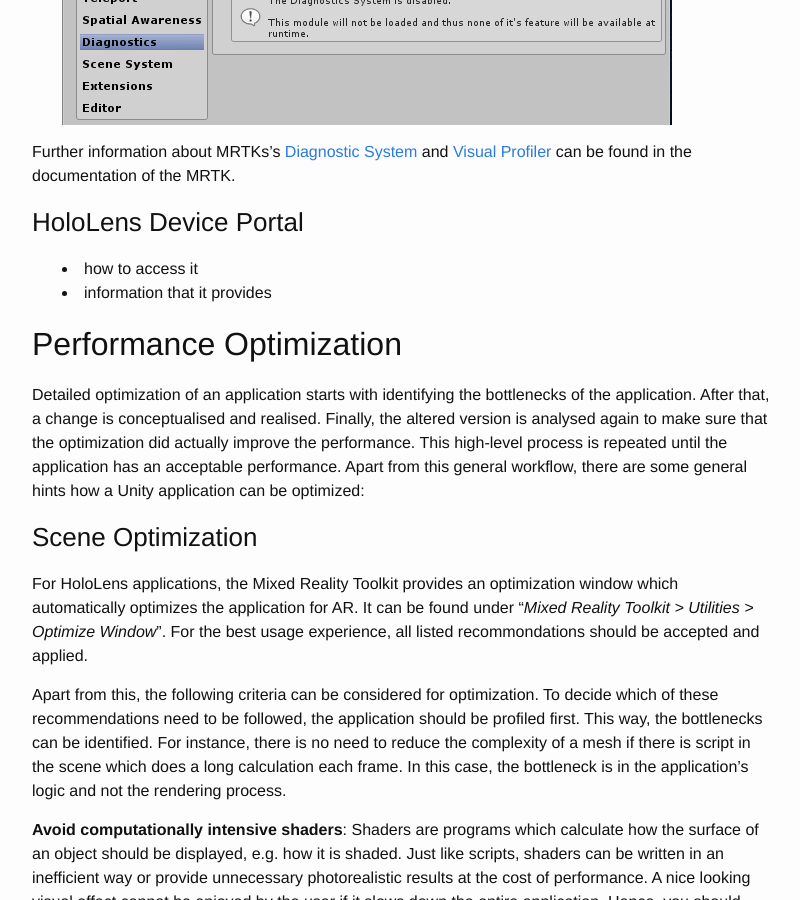
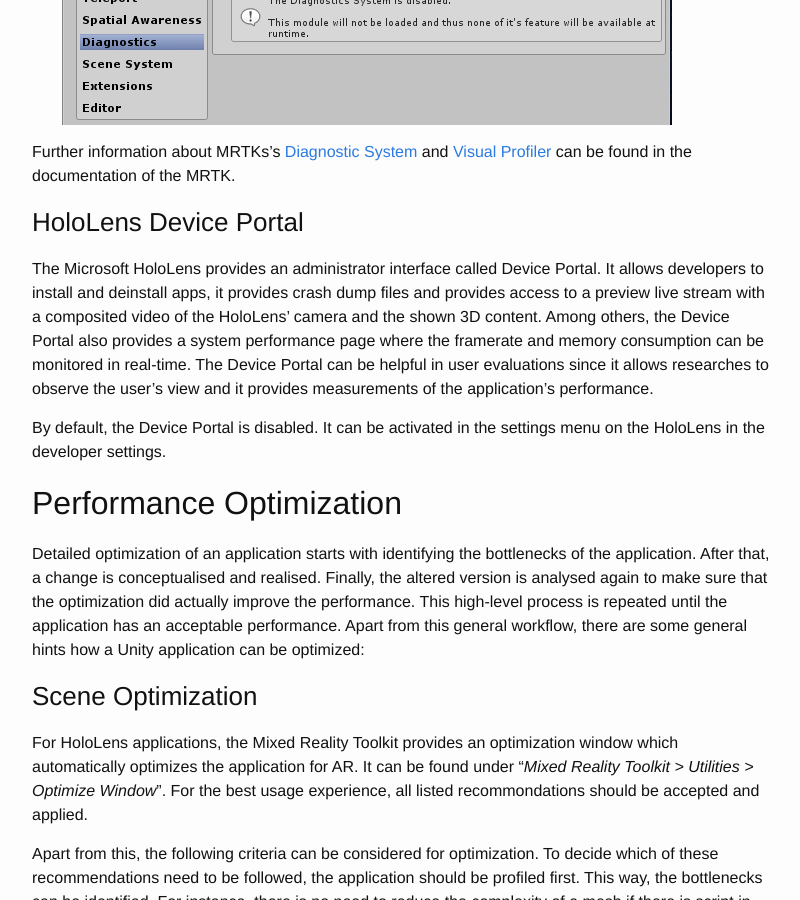
Before and after one commit to klamma/ar-for-eu-book, a Jekyll site: the page built from _pages/chapters/performance_profiling.md, in a window 1280 px wide and 900 px high, scrolled down 5434 px. Shown: the whole window, without its empty margins (238-1038 px from the left). Built offline with Jekyll 4.4.1, drawn with Linux system fonts in a browser that asks for light colours; nearby versions of some CDN libraries.

Commit message:
added description of HoloLens device portal

```diff
--- a/_pages/chapters/performance_profiling.md
+++ b/_pages/chapters/performance_profiling.md
@@ -134,8 +134,13 @@
 
 ### HoloLens Device Portal {#HoloLensDevicePortal}
 
-- how to access it
-- information that it provides
+The Microsoft HoloLens provides an administrator interface called Device Portal.
+It allows developers to install and deinstall apps, it provides crash dump files and provides access to a preview live stream with a composited video of the HoloLens' camera and the shown 3D content.
+Among others, the Device Portal also provides a system performance page where the framerate and memory consumption can be monitored in real-time.
+The Device Portal can be helpful in user evaluations since it allows researches to observe the user's view and it provides measurements of the application's performance.
+
+By default, the Device Portal is disabled.
+It can be activated in the settings menu on the HoloLens in the developer settings.
 
 ## Performance Optimization {#PerformanceOptimization}
 
```
